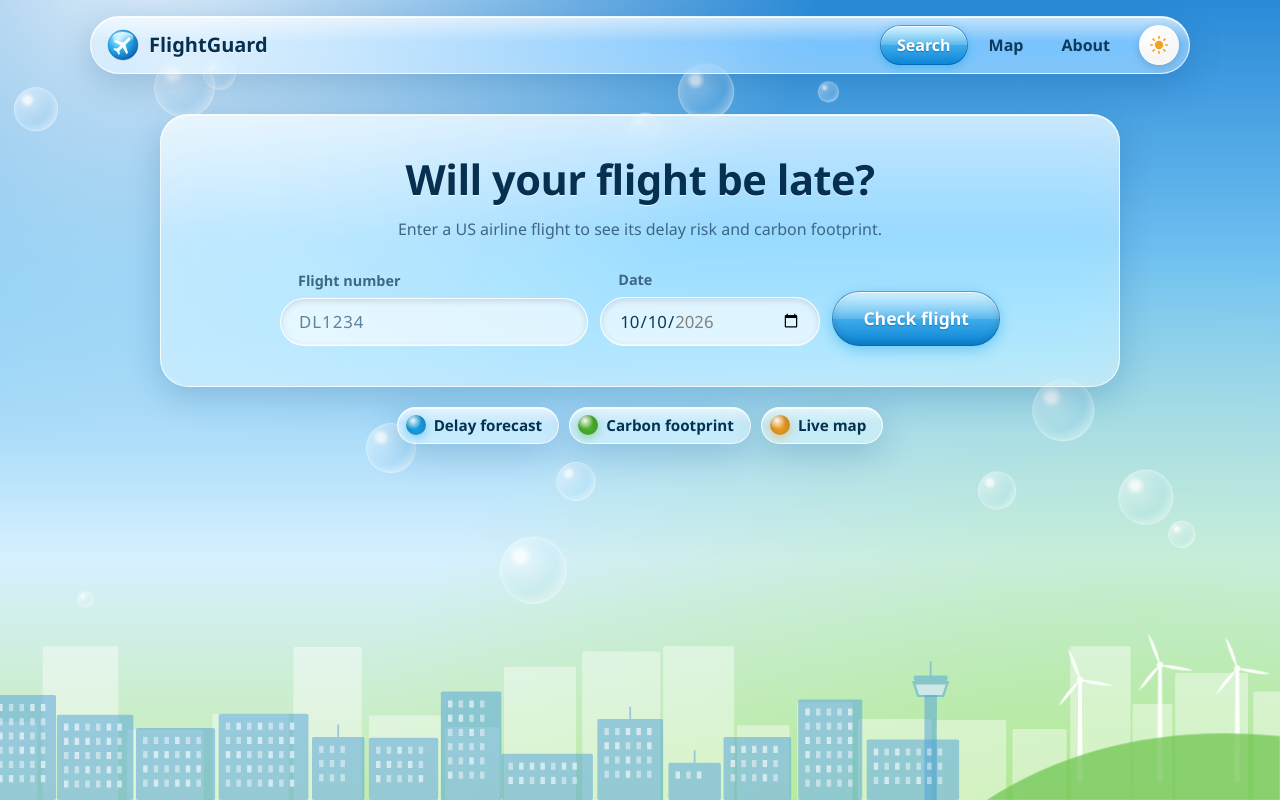
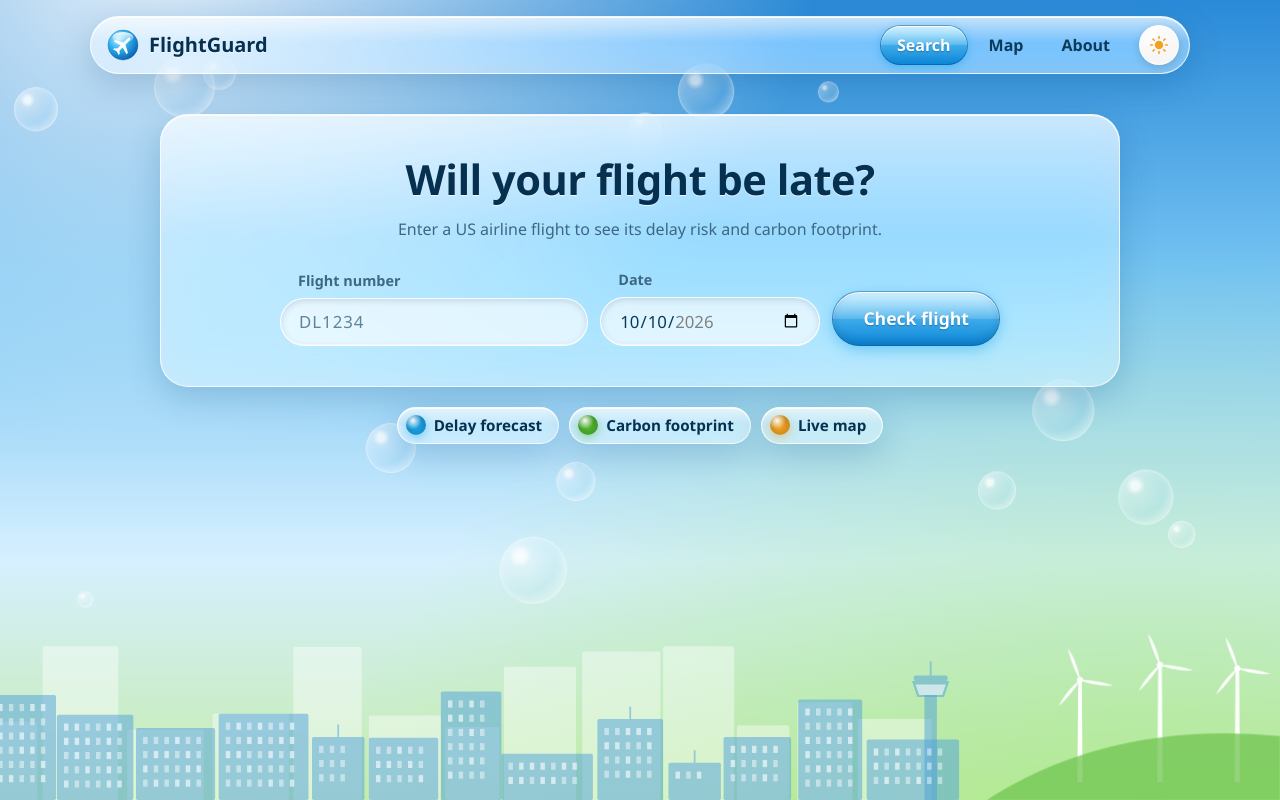
Before and after one commit to rmash0/FlightGuard, a React (Vite) app in the folder frontend/: page / in a window 1280 px wide. Built offline with nearby package versions, Linux system fonts and the light colour scheme.

Commit message:
fix(theme): clear turbine hill and scope panel spacing to page level

```diff
--- a/frontend/src/components/aero/GlassPanel.css
+++ b/frontend/src/components/aero/GlassPanel.css
@@ -15,6 +15,8 @@
   backdrop-filter: blur(var(--aero-blur)) saturate(140%);
 }
 
-.glass-panel + .glass-panel {
+/* Space panels stacked directly in the page. Scoped to .app-main's children so
+   panels inside grids/flex rows (stat cards, results grid) aren't pushed down. */
+.app-main > .glass-panel + .glass-panel {
   margin-top: 20px;
 }
--- a/frontend/src/components/aero/Skyline.tsx
+++ b/frontend/src/components/aero/Skyline.tsx
@@ -39,7 +39,13 @@ function makeBuildings(
   return buildings;
 }
 
-const BACK_BUILDINGS = makeBuildings(-20, WIDTH, 40, 90, 70, 175);
+// Turbine hill starts here; keep it clear of buildings so the turbines stand against open sky.
+const HILL_START_X = 1110;
+
+// Generated across the full width (so the seeded layout stays stable), then trimmed before the hill.
+const BACK_BUILDINGS = makeBuildings(-20, WIDTH, 40, 90, 70, 175).filter(
+  (b) => b.x + b.w < HILL_START_X,
+);
 // Front row stops short of the control tower and turbine hill on the right.
 const FRONT_BUILDINGS = makeBuildings(-10, 1000, 50, 105, 40, 125);
 
@@ -124,7 +130,10 @@ function Skyline() {
         ))}
       </g>
 
-      <path className="skyline__hill" d="M1110 240 Q1250 150 1440 168 L1440 240 Z" />
+      <path
+        className="skyline__hill"
+        d={`M${HILL_START_X} 240 Q1250 150 ${WIDTH} 168 L${WIDTH} 240 Z`}
+      />
     </svg>
   );
 }
--- a/frontend/src/pages/MapPage.tsx
+++ b/frontend/src/pages/MapPage.tsx
@@ -130,6 +130,8 @@ function MapPage() {
         display: "flex",
         flexDirection: "column",
         gap: 24,
+        // .app-main centers text site-wide; this dashboard layout is designed left-aligned.
+        textAlign: "left",
       }}
     >
       <GlassPanel as="section">
--- a/frontend/src/pages/ResultsPage.css
+++ b/frontend/src/pages/ResultsPage.css
@@ -9,11 +9,6 @@
   align-items: start;
   gap: 20px;
   margin-top: 20px;
-}
-
-/* Grid handles spacing; cancel the stacked-panel margin from GlassPanel.css */
-.results-grid > .glass-panel {
-  margin: 0;
 }
 
 .results-panel h2 {
```
Also changed, not shown: 1 other file (tests, documents, lock files or other folders).
